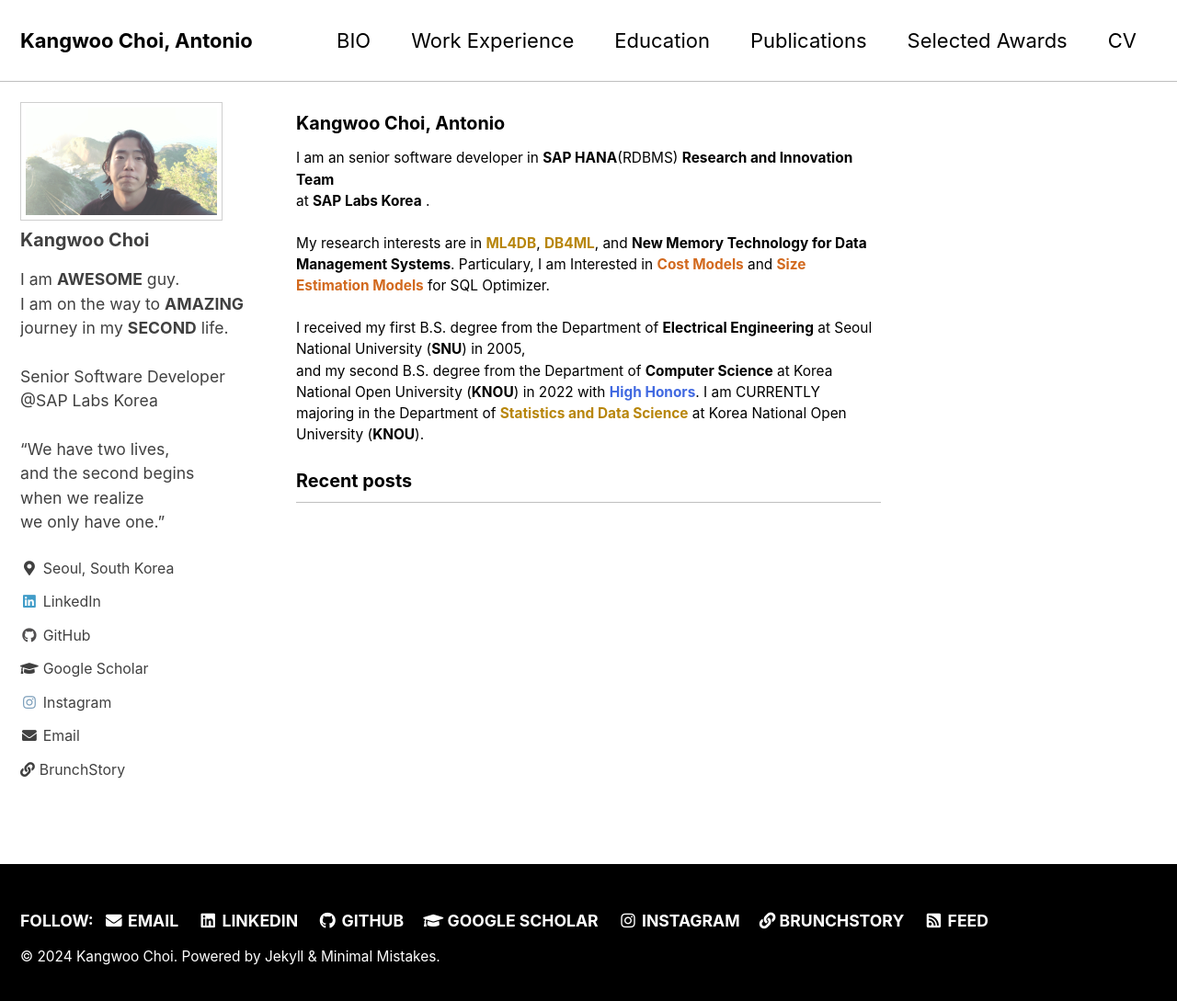
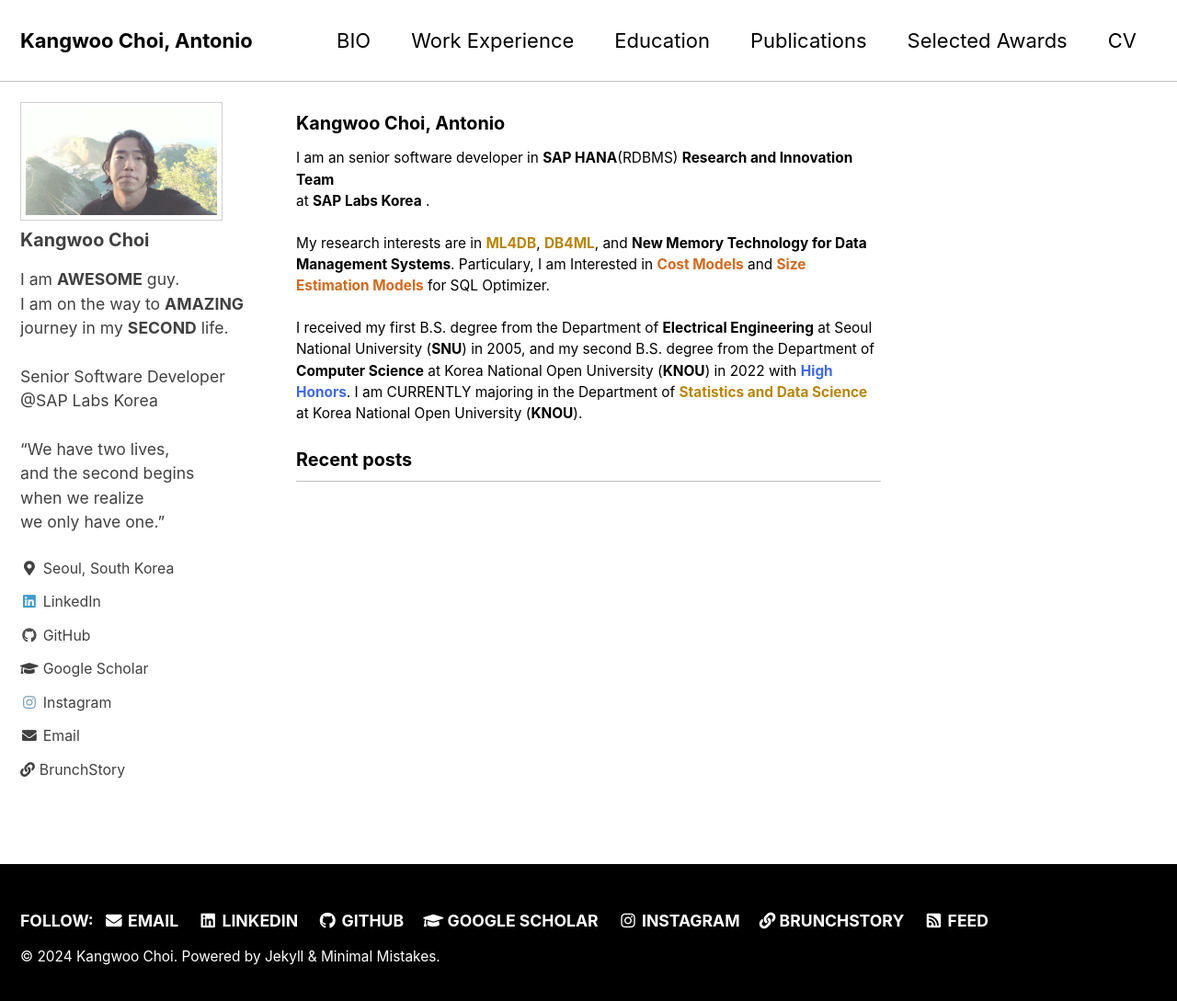
Before and after one commit to KangwooChoi/KangwooChoi.github.io, a Jekyll site: the page built from index.html, in a window 1280 px wide and 1096 px high. Shown: the top 1089 px of the window at 92% size. Built offline with Jekyll 4.4.1, drawn with Linux system fonts in a browser that asks for light colours; cached includes are drawn as plain includes; the list of posts is cut into pages by our own code.

```diff
--- a/index.html
+++ b/index.html
@@ -13,7 +13,7 @@ author_profile: true
   . <br><br>My research interests are in <b><font color="darkgoldenrod">ML4DB</font></b>, <b><font color="darkgoldenrod">DB4ML</font></b>, and <b>New Memory Technology for Data Management Systems</b>.
   Particulary, I am Interested in <b><font color="chocolate">Cost Models</font></b> and <b><font color="chocolate">Size Estimation Models</font></b> for SQL Optimizer.
   <br><br>I received my first B.S. degree from the Department of <b>Electrical Engineering</b> at Seoul National University (<b>SNU</b>) in 2005,
-  <br>and my second B.S. degree from the Department of <b>Computer Science</b> at Korea National Open University (<b>KNOU</b>) in 2022
+  and my second B.S. degree from the Department of <b>Computer Science</b> at Korea National Open University (<b>KNOU</b>) in 2022
   with <b><font color="royalblue">High Honors</font></b>. I am CURRENTLY majoring in the Department of <b><font color="darkgoldenrod">Statistics and Data Science</font></b> at Korea National Open University (<b>KNOU</b>).<br>
 </p>
 </body>
```
